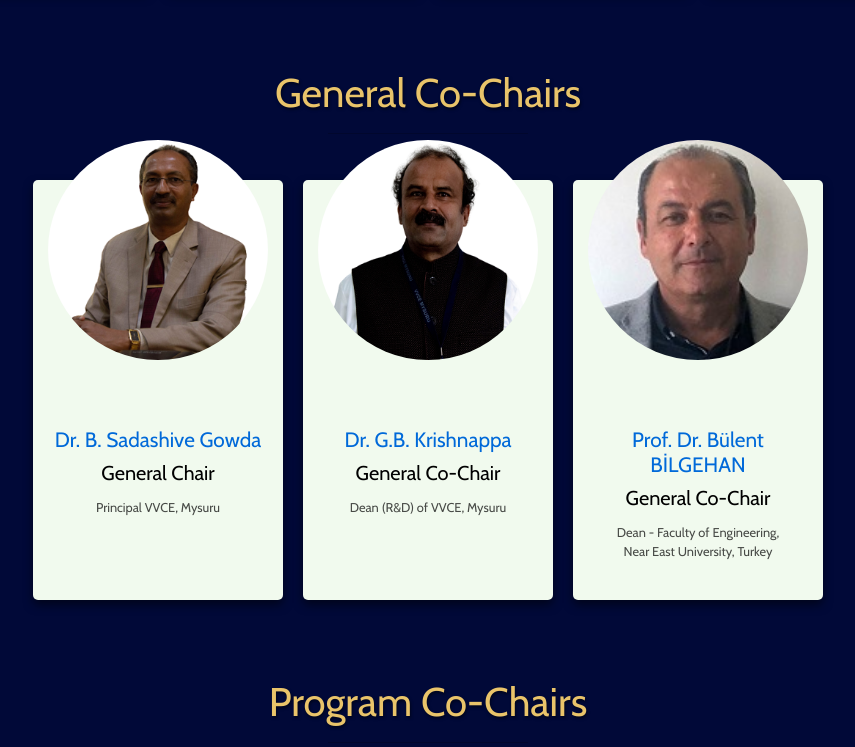
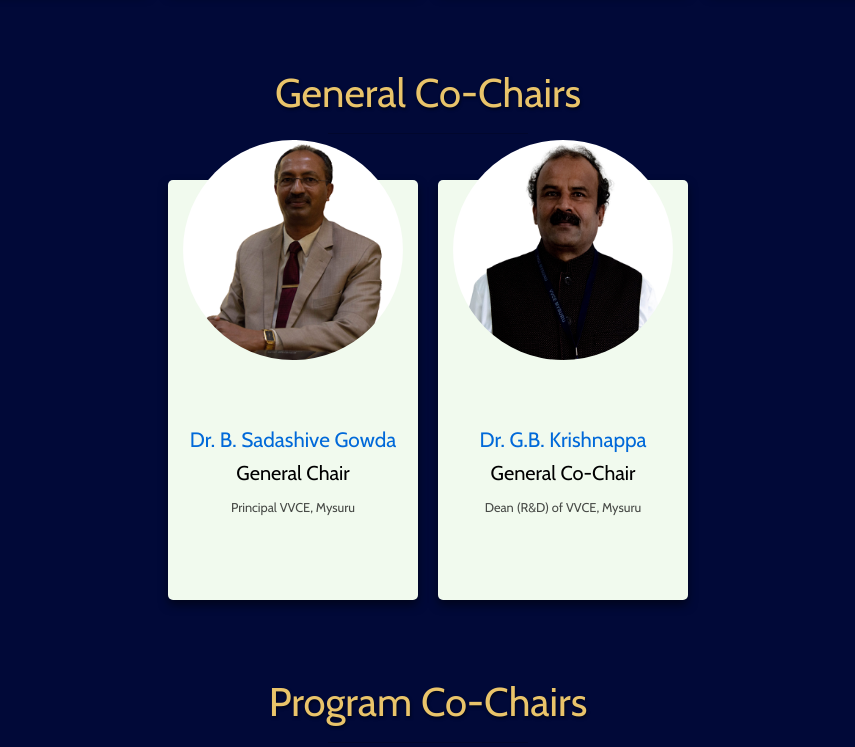
Before and after one commit to saathvikdm/AICDMB, a React (Create React App) app: page /committee in a window 1280 px wide. Shown: the part 688-1435 px from the top of the page, without its empty margins (212-1067 px from the left). Built offline with nearby package versions, Linux system fonts and the light colour scheme.

Commit message:
updated organizers

```diff
--- a/src/Organizers.jsx
+++ b/src/Organizers.jsx
@@ -124,7 +124,7 @@ const Organizers = () => {
             </p>
           </div>
         </div>
-        <div class="profile-card" style={{ height: "420px" }}>
+        {/* <div class="profile-card" style={{ height: "420px" }}>
           <div class="profileImage">
             <img
               src={Bulent}
@@ -141,7 +141,7 @@ const Organizers = () => {
               Dean - Faculty of Engineering, <br /> Near East University, Turkey
             </p>
           </div>
-        </div>
+        </div> */}
       </div>
 
       {/* publication co chair DR fadi */}
```
